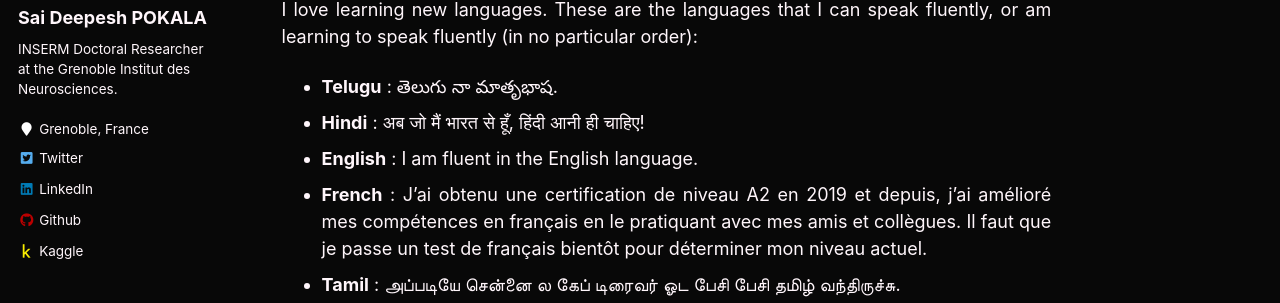
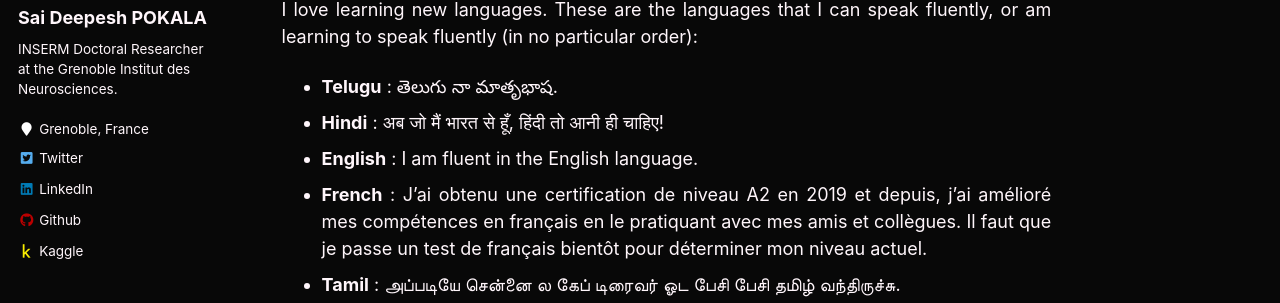
Before and after one commit to saideepesh/saideepesh.github.io, a Jekyll site: the page built from _pages/personal.md, in a window 1280 px wide and 1202 px high. Shown: the part 296-599 px from the top of the window. Built offline with Jekyll 4.4.1, drawn with Linux system fonts in a browser that asks for light colours.

```diff
--- a/_pages/personal.md
+++ b/_pages/personal.md
@@ -10,7 +10,7 @@ Apart from education and work, I enjoy researching topics that intrigue me. This
 I love learning new languages. These are the languages that I can speak fluently, or am learning to speak fluently (in no particular order):
 
 - **Telugu**      : తెలుగు నా మాతృభాష.
-- **Hindi**       : अब जो मैं भारत से हूँ, हिंदी आनी ही चाहिए!
+- **Hindi**       : अब जो मैं भारत से हूँ, हिंदी तो आनी ही चाहिए!
 - **English**     : I am fluent in the English language.
 - **French**      : J'ai obtenu une certification de niveau A2 en 2019 et depuis, j'ai amélioré mes compétences en français en le pratiquant avec mes amis et collègues. Il faut que je passe un test de français bientôt pour déterminer mon niveau actuel.
 - **Tamil**       : அப்படியே சென்னை ல கேப் டிரைவர் ஓட பேசி பேசி தமிழ் வந்திருச்சு.
```
